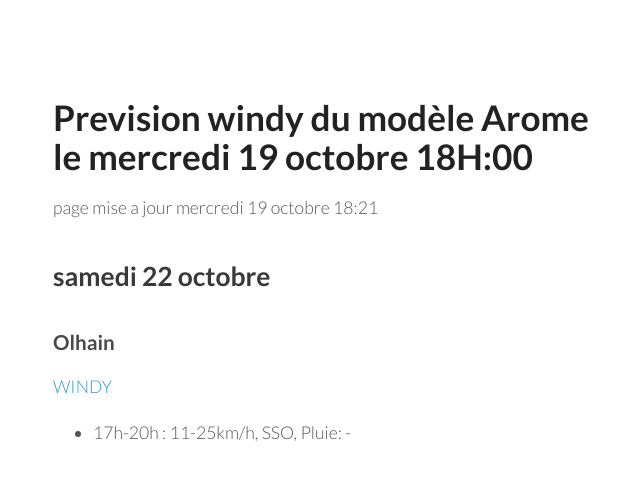
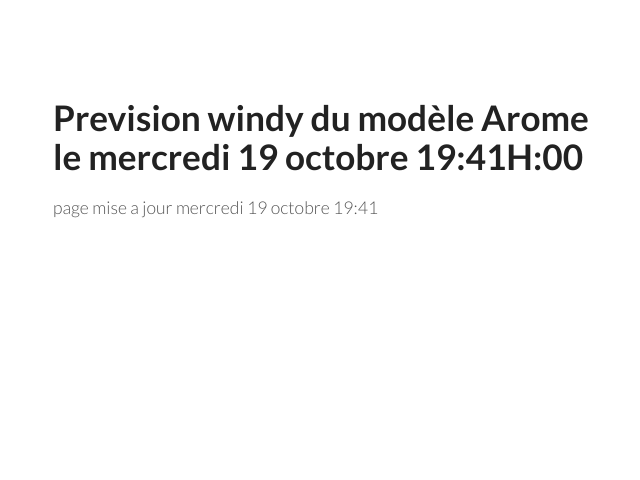
Before and after one commit to parapente-dans-le-nord/parapente-dans-le-nord.github.io, a Jekyll site: the page built from index.markdown, in a window 1280 px wide. Shown: the top 480 px of the page, without its empty margins (117-757 px from the left). Built offline with Jekyll 4.4.1, drawn with Linux system fonts in a browser that asks for light colours; our own code applies the rules of GitHub Pages for plain Markdown files.

Commit message:
update index.markdown

```diff
--- a/index.markdown
+++ b/index.markdown
@@ -3,13 +3,5 @@ layout: my-layout
 ---
 
 
-# Prevision windy du modèle Arome le mercredi 19 octobre 18H:00
-page mise a jour mercredi 19 octobre 18:21
-
-## samedi 22 octobre
-
-### Olhain
-
- [WINDY](https://windy.com/50.434/2.586?50.031,2.587,8,m:e3eagft)
-
-- 17h-20h : 11-25km/h, SSO, Pluie: -
+# Prevision windy du modèle Arome le mercredi 19 octobre 19:41H:00
+page mise a jour mercredi 19 octobre 19:41
```
